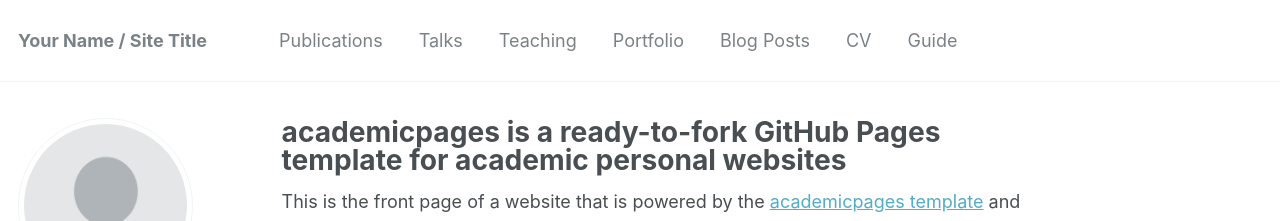
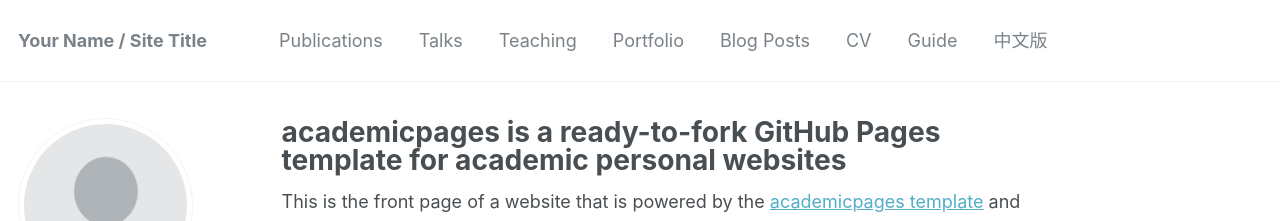
Before and after one commit to boyi-liu/boyi-liu.github.io, a Jekyll site: the page built from _pages/about.md, in a window 1280 px wide and 900 px high. Shown: the top 221 px of the window. Built offline with Jekyll 4.4.1, drawn with Linux system fonts in a browser that asks for light colours; some web fonts are replaced.

Commit message:
Update navigation.yml

```diff
--- a/_data/navigation.yml
+++ b/_data/navigation.yml
@@ -20,3 +20,6 @@
 
   - title: "Guide"
     url: /markdown/
+
+  - title: "中文版"
+    url: /chinese/
```
